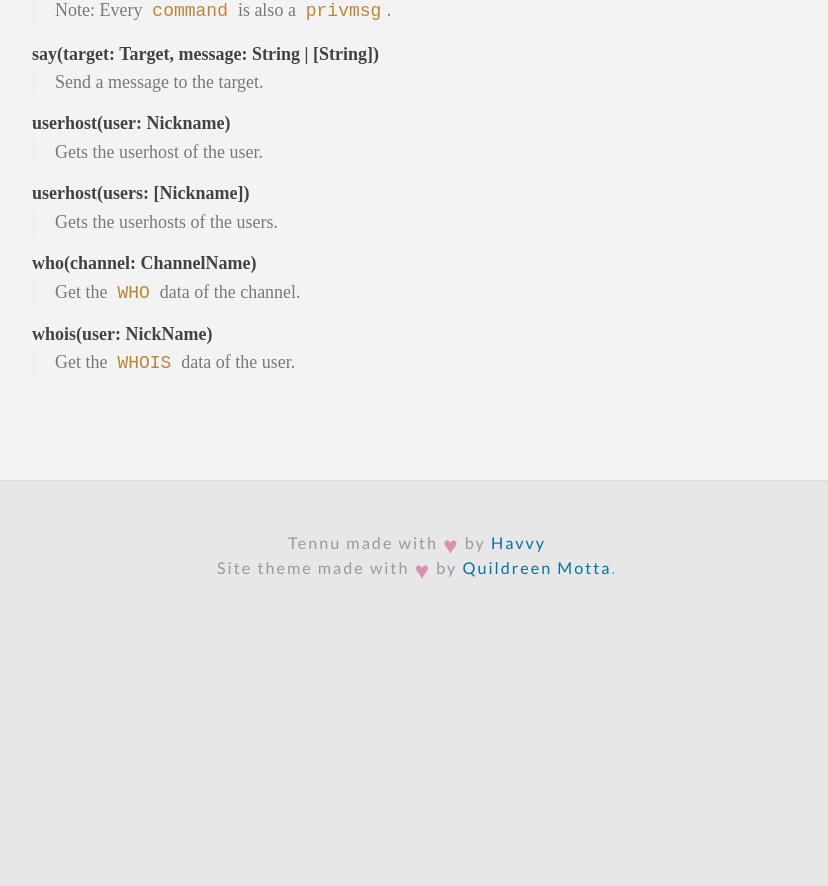
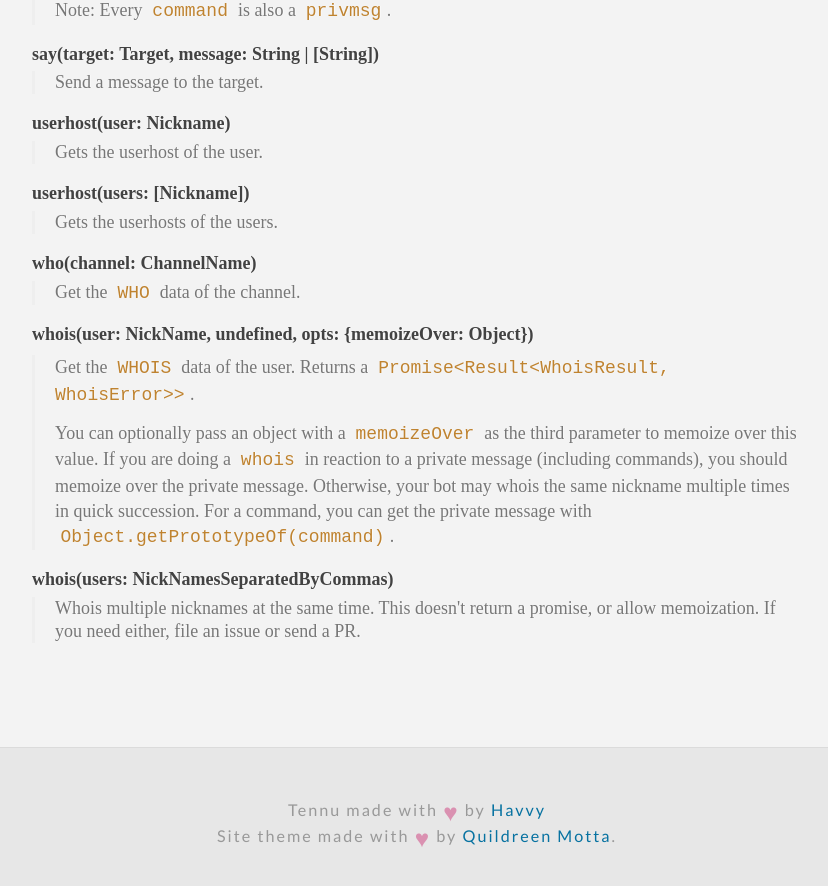
Before and after one commit to Tennu/tennu.github.io, a Jekyll site: the page built from plugins/action.md, in a window 1280 px wide and 900 px high, scrolled down 2076 px. Shown: the top 886 px of the window, without its empty margins (223-1051 px from the left). Built offline with Jekyll 4.4.1, drawn with Linux system fonts in a browser that asks for light colours; some web fonts are replaced; before the commit the page ends 2708 px from its top, so only the background shows below that.

```diff
--- a/documentation/changelog.html
+++ b/documentation/changelog.html
@@ -2,6 +2,12 @@
 layout: document
 title: Changelog
 ---
+
+<h2>v4.9.0</h2>
+
+<ul>
+    <li>Added <code>memoizeOver</code> to <code>client.whois(nickname, isServer, {memoizeOver})</code> to prevent sending multiple whois requests in a row for the same message.</li>
+</ul>
 
 <h2>v4.8.0</h2>
 
--- a/plugins/action.md
+++ b/plugins/action.md
@@ -95,6 +95,13 @@ title: Action Plugin
     <dt>who(channel: ChannelName)</dt>
     <dd>Get the <code>WHO</code> data of the channel.</dd>
 
-    <dt>whois(user: NickName)</dt>
-    <dd>Get the <code>WHOIS</code> data of the user.</dd>
+    <dt>whois(user: NickName, undefined, opts: {memoizeOver: Object})</dt>
+    <dd>
+        <p>Get the <code>WHOIS</code> data of the user. Returns a <code>Promise&lt;Result&lt;WhoisResult, WhoisError&gt;&gt;</code>.</p>
+
+        <p>You can optionally pass an object with a <code>memoizeOver</code> as the third parameter to memoize over this value. If you are doing a <code>whois</code> in reaction to a private message (including commands), you should memoize over the private message. Otherwise, your bot may whois the same nickname multiple times in quick succession. For a command, you can get the private message with <code>Object.getPrototypeOf(command)</code>.</p>
+    </dd>
+
+    <dt>whois(users: NickNamesSeparatedByCommas)</dt>
+    <dd>Whois multiple nicknames at the same time. This doesn't return a promise, or allow memoization. If you need either, file an issue or send a PR.</dd>
 </dl>
```
